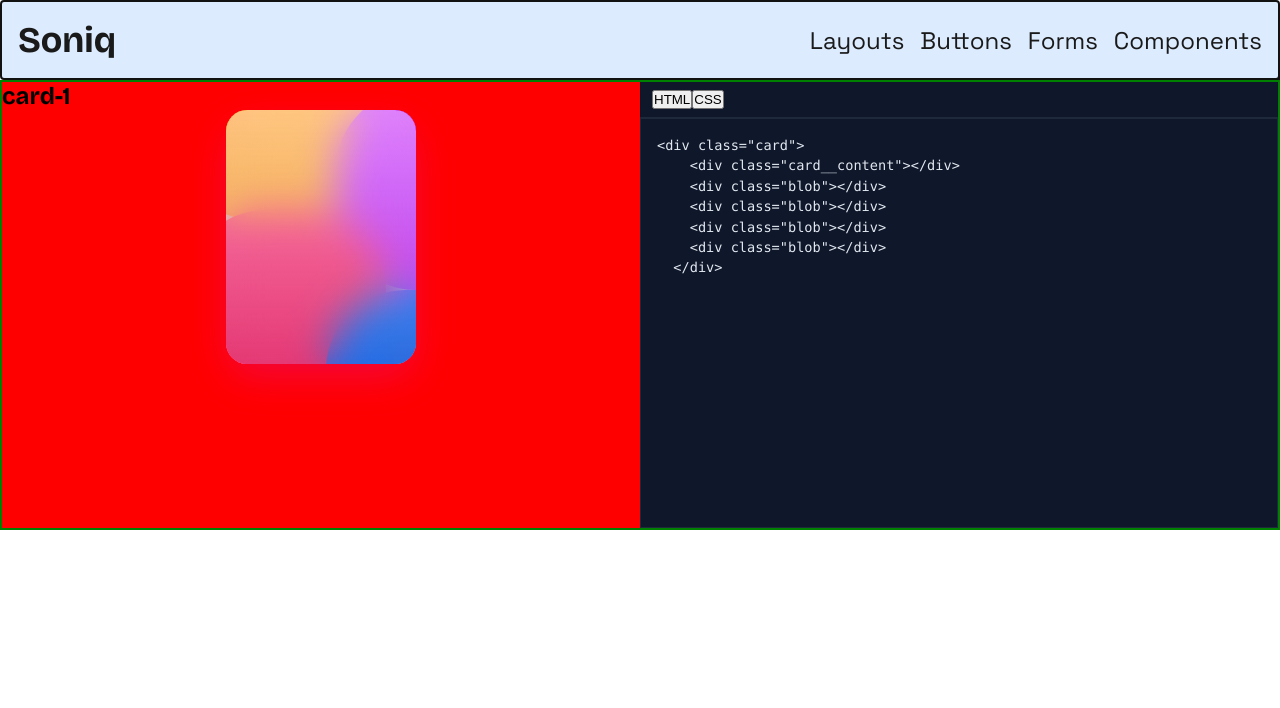
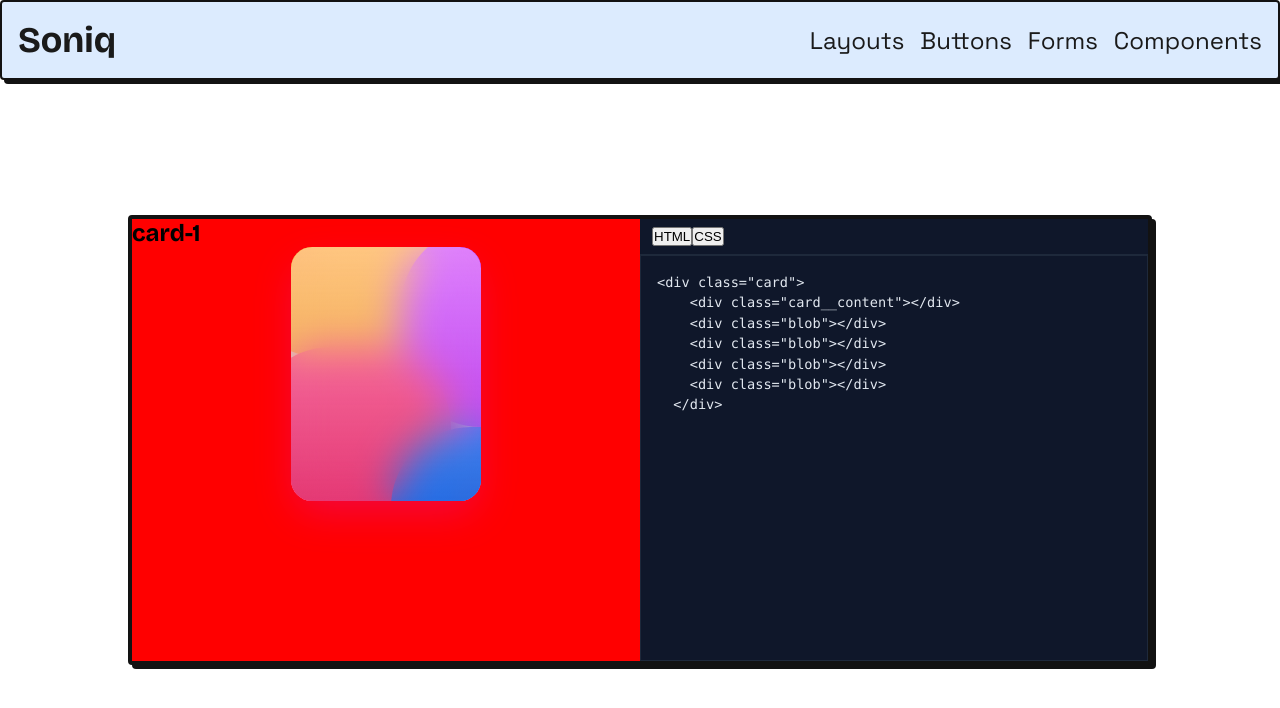
Before and after one commit to yusef-codes10/soniq, a Vue app: page /card-1 in a window 1280 px wide. Shown: the top 708 px of the page. Built offline with nearby package versions, Linux system fonts and the light colour scheme.

Commit message:
details page has been centered

```diff
--- a/src/views/DetailsView.vue
+++ b/src/views/DetailsView.vue
@@ -29,7 +29,7 @@ console.log(card.value)
 </script>
 <template>
   <div class="details">
-    <div class="details-page">
+    <div class="details-page border">
       <div class="preview">
         <h2>{{ card?.name }}</h2>
         <component :is="card?.component" />
@@ -40,9 +40,16 @@ console.log(card.value)
   </div>
 </template>
 <style scoped>
+.details {
+  height: 90dvh;
+  display: flex;
+  justify-content: center;
+  align-items: center;
+}
 .details-page {
+  width: 80%;
   background-color: red;
-  border: 2px solid green;
+  /* border: 2px solid green; */
   display: flex;
   justify-content: space-between;
   min-height: 450px;
```
